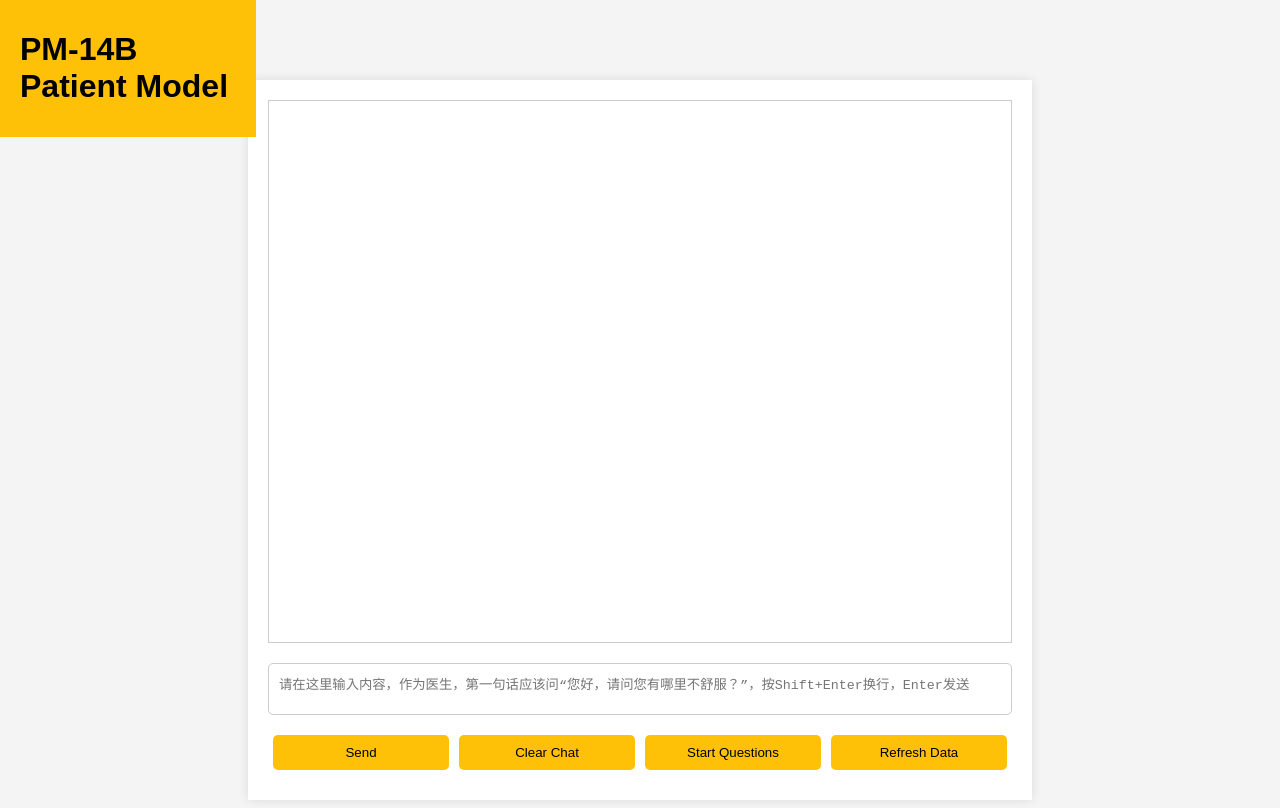
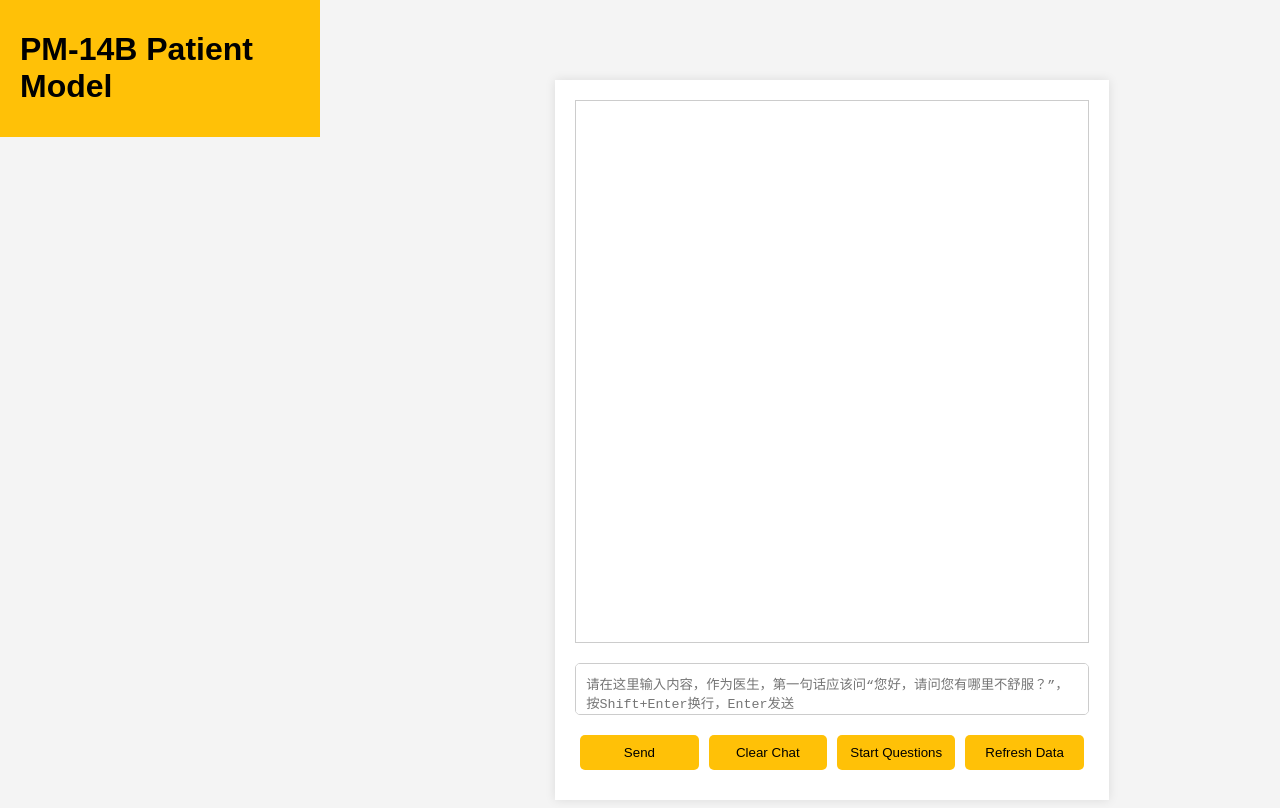
Before and after one commit to PatientModel/PatientModel.github.io, a plain HTML site: page index.html in a window 1280 px wide. Drawn offline with Linux system fonts and the light colour scheme.

Commit message:
Add index.html

```diff
--- a/index.html
+++ b/index.html
@@ -20,7 +20,7 @@
                 position: fixed; /* 固定定位 */
                 top: 0; /* 顶部位置为0 */
                 left: 0; /* 左侧位置为0 */
-                width: 20%; /* 宽度为100% */
+                width: 25%; /* 宽度为20% */
                 box-sizing: border-box; /* 包含内边距和边框在内的宽度 */
             }
             main {
@@ -30,11 +30,12 @@
                 height: 90vh; /* 调整高度以便布局 */
                 align-items: center; /* 水平居中对齐 */
                 margin-top: 60px; /* 确保内容不被固定的header覆盖 */
+                margin-left: 30%; /* 确保主内容与标题头对齐 */
             }
             #chat-container {
                 width: 60%;
                 max-width: 1000px; /* 设置聊天容器的最大宽度为800px */
-                margin: 0 auto; /* 设置聊天容器水平居中 */
+                /*margin: 0 auto; /* 设置聊天容器水平居中 */
                 background: white; /* 设置聊天容器背景颜色为白色 */
                 padding: 20px; /* 设置聊天容器的内边距为20px */
                 box-shadow: 0 0 10px rgba(0, 0, 0, 0.1); /* 设置聊天容器的阴影效果 */
```
